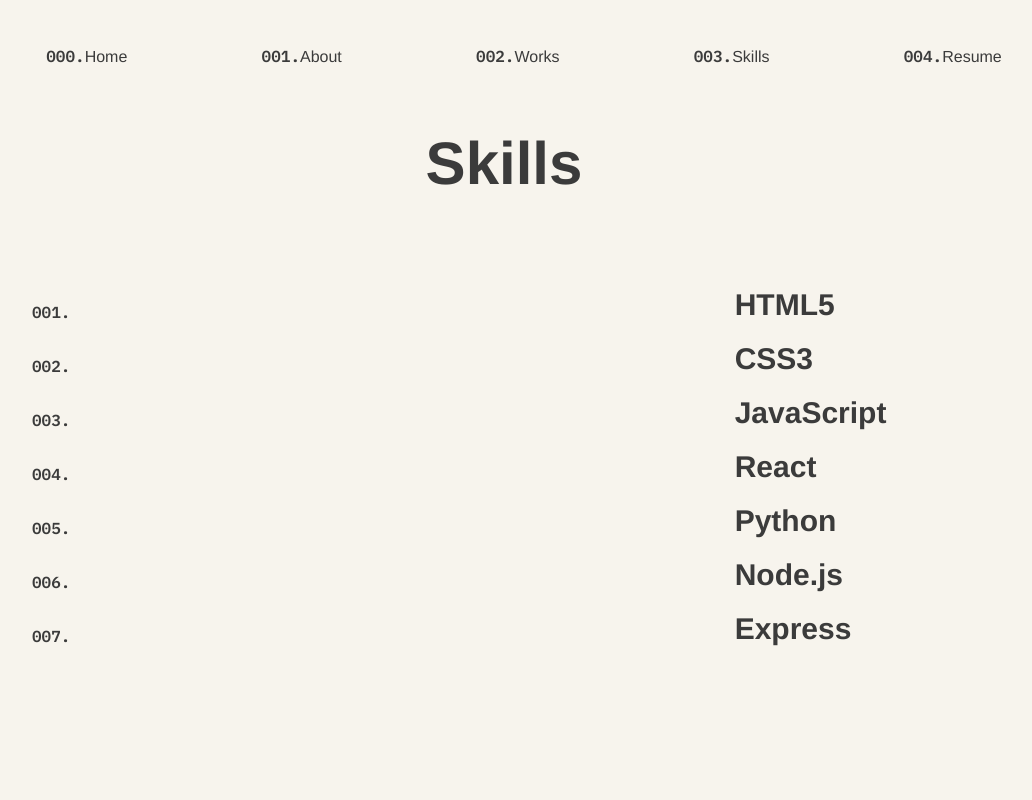
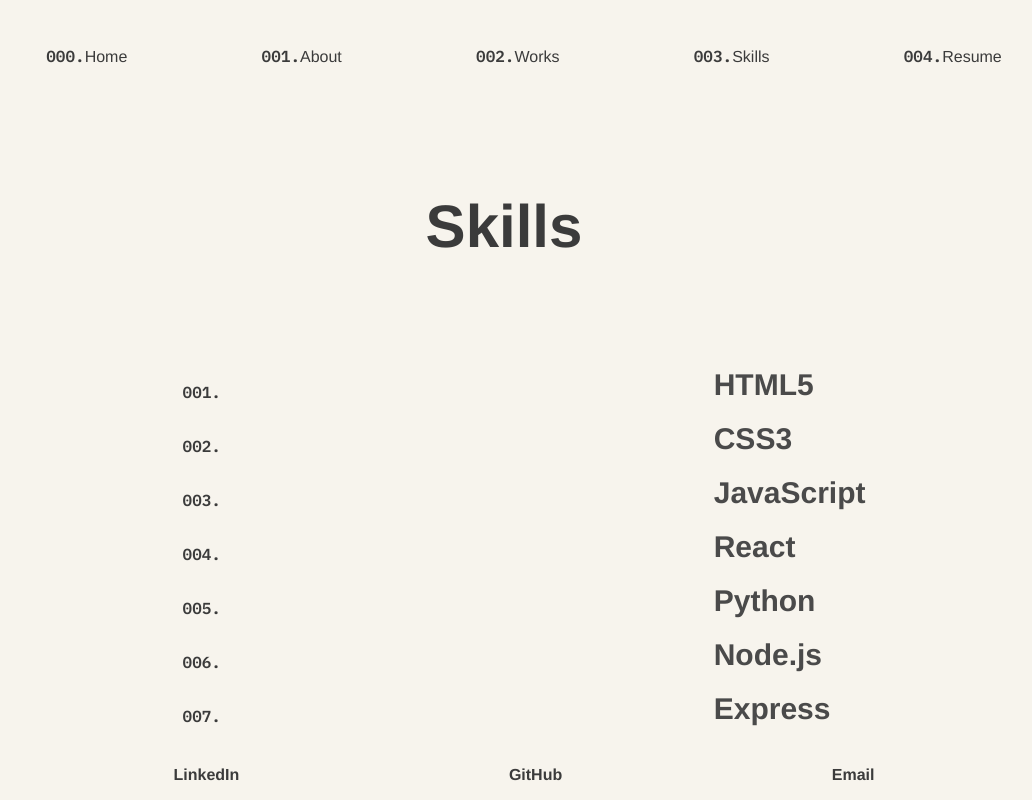
Before and after one commit to stvnlee890/Portfolio-site, a React (Create React App) app: page /skills in a window 1280 px wide. Shown: the whole page, without its empty margins (136-1168 px from the left). Built offline with nearby package versions, Linux system fonts and the light colour scheme.

Commit message:
worked on footer and created underline animation for nav and footer

```diff
--- a/src/App.js
+++ b/src/App.js
@@ -4,6 +4,9 @@
 import { Home } from "./components/home/Home";
 import { Navbar } from './components/navbar/Navbar';
 import { Skills } from './components/skills/Skills'
+import { Works } from './components/works/Works';
+import { About } from './components/about/About';
+import { Footer } from './components/footer/Footer';
 
 function App() {
   return (
@@ -11,10 +14,12 @@
       <Navbar />
 
       <Routes>
-
         <Route path='/' element={<Home />} />
         <Route path='/skills' element={<Skills />} />
+        <Route path='/works' element={<Works />} />
+        <Route path='/about' element={<About />} />
       </Routes>
+      <Footer />
     </div>
   );
 }
--- /dev/null
+++ b/src/components/about/About.js
@@ -0,0 +1,9 @@
+import './about.css'
+
+export const About = () => {
+  return (
+    <div id='about'>
+      <h1 className="title-tag active reveal fade-bottom">About</h1>
+    </div>
+  )
+}
--- /dev/null
+++ b/src/components/about/about.css
@@ -0,0 +1,6 @@
+#about {
+  text-align: center;
+  font-size: 30px;
+  color: #3b3b3b;
+  margin-top: 10%;
+}
--- /dev/null
+++ b/src/components/footer/Footer.js
@@ -0,0 +1,36 @@
+import './footer.css'
+import { faLinkedin, faGithub } from '@fortawesome/free-brands-svg-icons'
+import { FontAwesomeIcon } from '@fortawesome/react-fontawesome'
+import { faEnvelope } from '@fortawesome/free-solid-svg-icons'
+
+export const Footer = () => {
+  return (
+    <div id='footer'>
+      <div className='footer-container'>
+        <ul className="nav-bar">
+          <li>
+            {/* <span className="nav-nums">000.</span> */}
+            <a href='https://www.linkedin.com/in/seung-ki-lee/'>
+              {/* <FontAwesomeIcon className='social-media'icon={faLinkedin} color='#3b3b3b'/> */}
+              <span className='footer-titles hover-underline-animation'>LinkedIn</span>
+            </a>
+          </li>
+          <li>
+            {/* <span className="nav-nums">001.</span> */}
+            <a href='https://github.com/stvnlee890'>
+              {/* <FontAwesomeIcon className='social-media'icon={faGithub} color='#3b3b3b'/> */}
+              <span className='footer-titles hover-underline-animation'>GitHub</span>
+            </a>
+          </li>
+          <li>
+            {/* <span className="nav-nums">002.</span> */}
+            <a href='mailto: seungkilee700@gmail.com'>
+              {/* <FontAwesomeIcon className='social-media'icon={faEnvelope} color='#3b3b3b'/> */}
+              <span className='footer-titles hover-underline-animation'>Email</span>
+            </a>
+          </li>
+        </ul>
+      </div>
+    </div>
+  )
+}
--- /dev/null
+++ b/src/components/footer/footer.css
@@ -0,0 +1,41 @@
+#footer {
+  position: absolute;
+  left: 0;
+  bottom: 0;
+  right: 0;
+}
+.social-media {
+  height: 30px;
+}
+a {
+  text-decoration: none;
+}
+.footer-titles {
+  text-decoration: none;
+  color: #3b3b3b;
+  cursor: pointer;
+  font-weight: 600;
+}
+
+.footer-underline-animation {
+  display: inline-block;
+  position: relative;
+}
+
+.footer-underline-animation:after {
+  content: '';
+  position: absolute;
+  width: 100%;
+  transform: scaleX(0);
+  height: 1px;
+  bottom: 0;
+  left: 0;
+  background-color: #3b3b3b;
+  transform-origin: bottom right;
+  transition: transform .2s ease-out;
+}
+
+.footer-underline-animation:hover:after {
+  transform: scaleX(1);
+  transform-origin: bottom left;
+}
--- a/src/components/navbar/Navbar.js
+++ b/src/components/navbar/Navbar.js
@@ -7,23 +7,24 @@
       <ul className="nav-bar">
         <li>
           <span className="nav-nums">000.</span>
-          <NavLink className="nav-titles about animate" to={'/'}>Home</NavLink>
+          <NavLink className="nav-titles about hover-underline-animation" to={'/'}>Home</NavLink>
         </li>
         <li>
           <span className="nav-nums">001.</span>
-          <span className="nav-titles about animate">About</span>
+          <NavLink className='nav-titles about hover-underline-animation' to={'/about'}>About</NavLink>
         </li>
         <li>
           <span className="nav-nums">002.</span>
-          <span className="nav-titles work animate">Works</span>
+          <NavLink className='nav-titles work hover-underline-animation' to={'/works'}>Works</NavLink>
+          {/* <span className="nav-titles work animate">Works</span> */}
         </li>
         <li>
           <span className="nav-nums">003.</span>
-          <NavLink className="nav-titles experience animate" to={'/skills'}>Skills</NavLink>
+          <NavLink className="nav-titles experience hover-underline-animation" to={'/skills'}>Skills</NavLink>
         </li>
         <li>
           <span className="nav-nums">004.</span>
-          <span className="nav-titles resume animate">Resume</span>
+          <span className="nav-titles resume hover-underline-animation">Resume</span>
         </li>
       </ul>
     </div>
--- a/src/components/skills/skills.css
+++ b/src/components/skills/skills.css
@@ -2,9 +2,9 @@
   text-align: center;
   font-size: 30px;
   color: #3b3b3b;
-  margin-top: 5%;
+  margin-top: 10%;
 }
 #skillset-container {
-  margin-left: 120px;
-  margin-right: 50px;
+ display: flex;
+ justify-content: space-around;
 }
--- a/src/components/skills/skillset/skillset.css
+++ b/src/components/skills/skillset/skillset.css
@@ -11,7 +11,7 @@
   margin-top: auto;
 }
 .skill-titles {
-  color: #3b3b3b;
+  color: #4a4a4a;
   cursor: pointer;
   font-weight: 600;
   font-size: 30px;
@@ -21,7 +21,7 @@
 .skill-set-li {
   padding-top: 20px;
   display: grid;
-  grid-template-columns: 2fr 1fr
+  grid-template-columns: 3.5fr 1fr
 }
 .icons {
   height: 50px;
--- /dev/null
+++ b/src/components/works/Works.js
@@ -0,0 +1,9 @@
+import './works.css'
+
+export const Works = () => {
+  return (
+    <div id='works'>
+      <h1 className="title-tag active reveal fade-bottom">Works</h1>
+    </div>
+  )
+}
--- /dev/null
+++ b/src/components/works/works.css
@@ -0,0 +1,6 @@
+#works {
+  text-align: center;
+  font-size: 30px;
+  color: #3b3b3b;
+  margin-top: 10%;
+}
```
Also changed, not shown: src/components/skills/Skills.js (indentation only).
